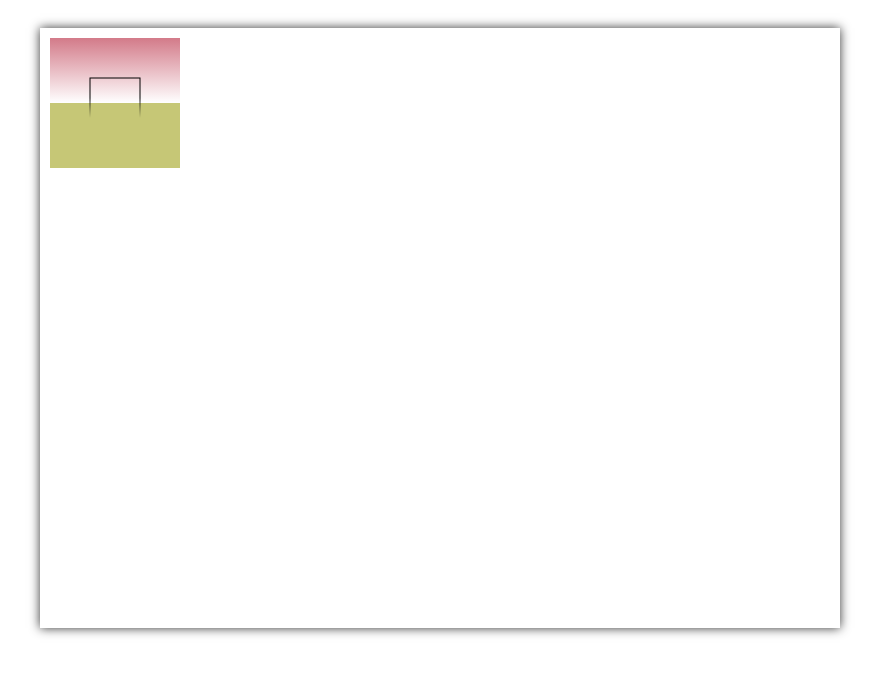
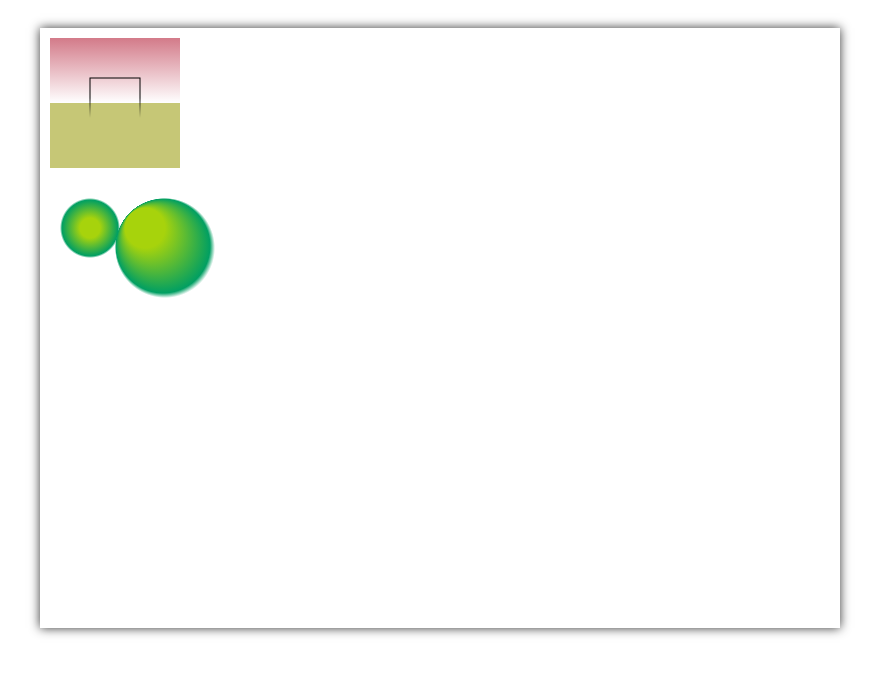
Before and after one commit to lijiayin0420/Canvas, a website: page gradient.html in a window 1280 px wide. Shown: the whole page, without its empty margins (200-1079 px from the left). Drawn offline with Linux system fonts and the light colour scheme.

Commit message:
径向渐变

```diff
--- a/linearGradient.html
+++ b/gradient.html
@@ -55,6 +55,34 @@
 
         ctx.strokeStyle = lingrad2
         ctx.strokeRect(50,50,50,50)
+
+
+        /*
+        * 径向渐变
+        * 参数1：x1轴   参数1和2代表第一个圆的圆心
+        * 参数2：y1轴
+        * 参数3：r1半径
+        * 参数4：x2轴   参数4和5代表第二个圆的圆心
+        * 参数5：y2轴
+        * 参数6：r2半径
+        */
+        var radgrad = ctx.createRadialGradient(50,200,10,50,200,30)
+
+        radgrad.addColorStop(0,'#a7d30c')
+        radgrad.addColorStop(0.9,'#019f62')
+        radgrad.addColorStop(1,'rgba(1,159,98,0)')
+
+        var radgrad2 = ctx.createRadialGradient(105,200,20,125,220,50)
+
+        radgrad2.addColorStop(0,'#a7d30c')
+        radgrad2.addColorStop(0.9,'#019f62')
+        radgrad2.addColorStop(1,'rgba(1,159,98,0)')
+
+        ctx.fillStyle = radgrad
+        ctx.fillRect(0,100,300,300)
+
+        ctx.fillStyle = radgrad2
+        ctx.fillRect(0,100,300,300)
         }
       }
     </script>
```
